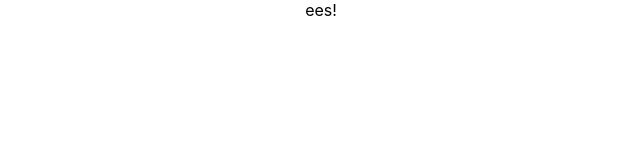
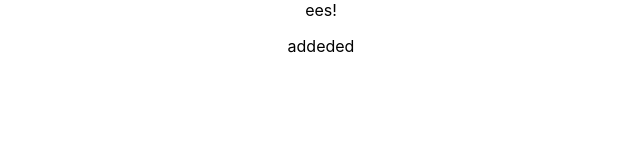
Before and after one commit to ElinoaResnick/UseState, a React (Create React App) app: page / in a window 1280 px wide. Shown: the top 160 px of the page, without its empty margins (319-959 px from the left). Built offline with nearby package versions, Linux system fonts and the light colour scheme.

Commit message:
added another line

```diff
--- a/src/App.js
+++ b/src/App.js
@@ -5,6 +5,7 @@ function App() {
   return (
     <div className="App">
       ees!
+      <p>addeded</p>
     </div>
   );
 }
```
